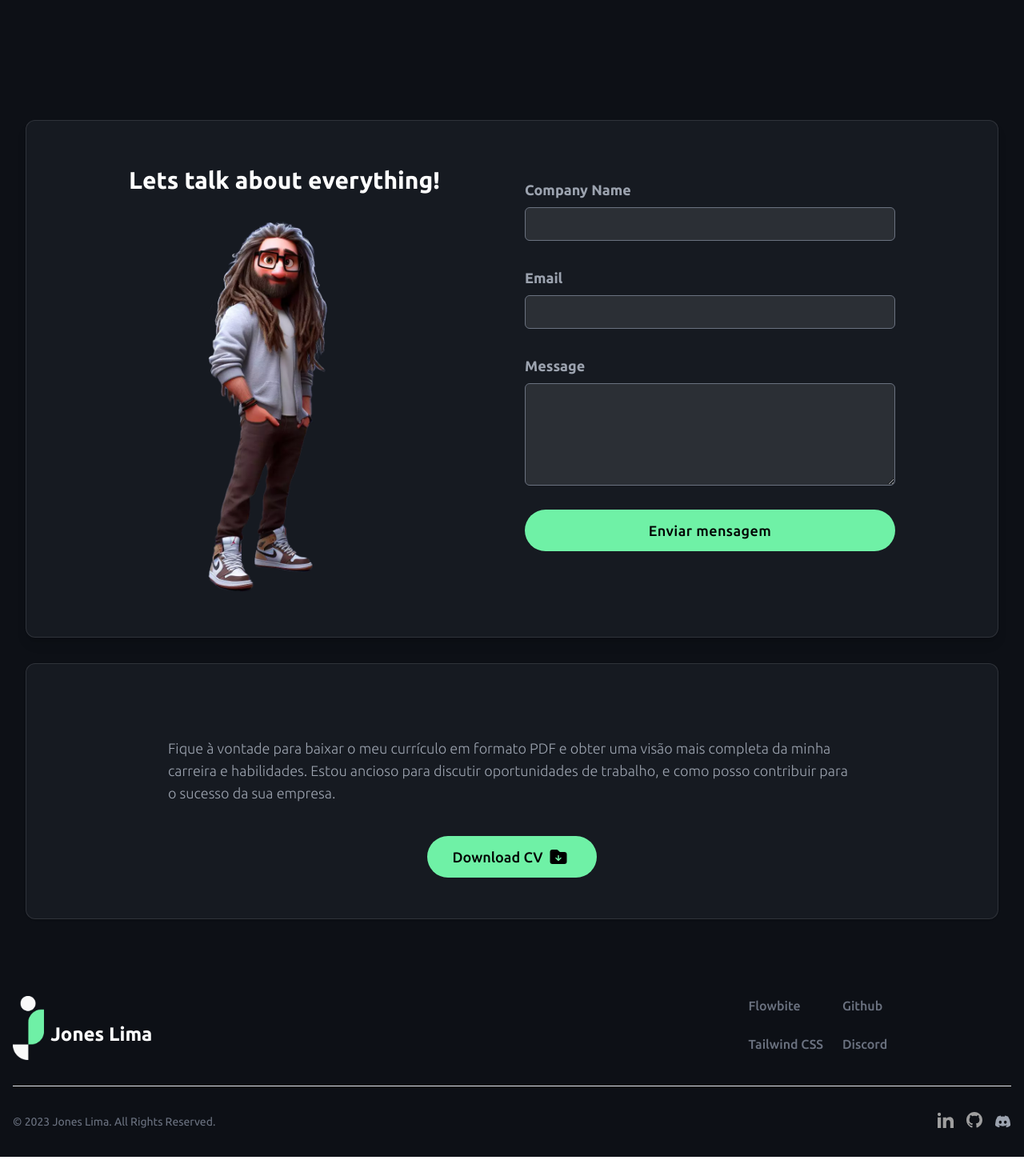
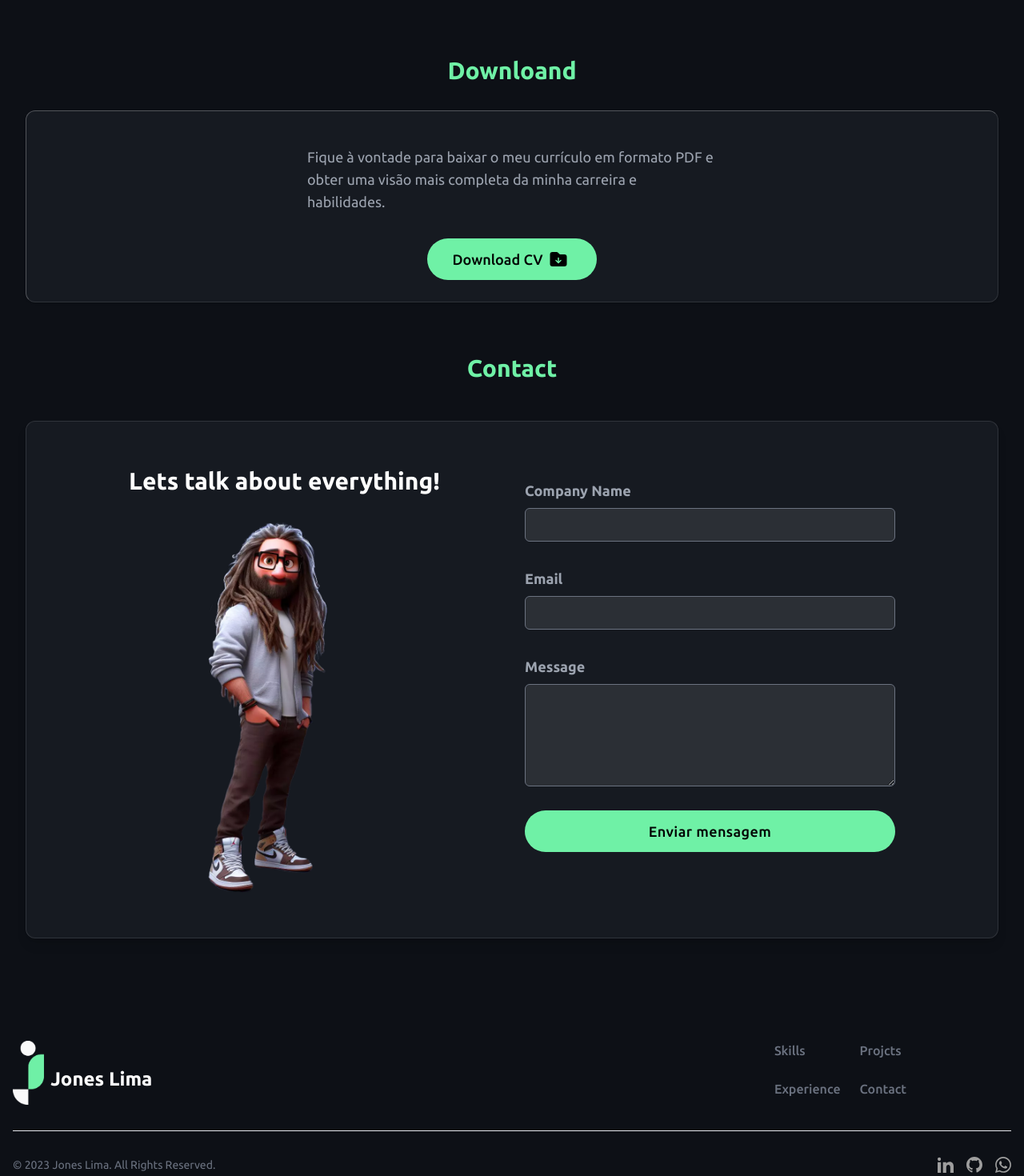
Before and after one commit to jonesrasta/portifolio_dev_ux, a Vue app: page / in a window 1280 px wide. Shown: the part 3020-4490 px from the top of the page at 80% size. Before the commit the page ends 4466 px from the top, so only its background shows below. Built offline with nearby package versions, Linux system fonts and the light colour scheme.

Commit message:
feat: adicionando links

```diff
--- a/src/App.vue
+++ b/src/App.vue
@@ -2,6 +2,7 @@
 import Navbar from "./layout/Nav/Navbar.vue";
 import Logo from "./components/Home/Logo/Logo.vue";
 import Timeline from "./components/Home/Timeline/TimeLine.vue";
+import Projects from "./components/Home/Projects/Projects.vue";
 import Skills from "./components/Home/Skills/SoftSkills.vue";
 import Contact from "./components/Home/Contact/Contact.vue";
 import Download from "./components/Home/Download/Download.vue";
@@ -19,8 +20,9 @@ import Whatsapp from "./layout/Whatsapp/WhatsappButton.vue";
             <Logo />
             <Skills />
             <Timeline />
+            <Projects />
+            <Download />
             <Contact />
-            <Download />
             <Footer />
             <Whatsapp />
         </div>
--- a/src/components/Home/Contact/Contact.vue
+++ b/src/components/Home/Contact/Contact.vue
@@ -2,9 +2,12 @@
 </script>
 
 <template>
-    <div class="container bg-[#0D1016] mb-8 mx-auto px-8">
+    <div class="container bg-[#0D1016] mx-auto px-8 mb-24">
+        <h2 class="text-[#6FF1A6] text-center text-3xl font-bold mb-2">
+            Contact
+        </h2>
         <div
-            class="mt-20 px-8 grid gap-8 grid-cols-1 md:grid-cols-2 md:px-12 lg:px-16 xl:px-32 py-14 mx-auto border border-[#ffffff1c] bg-[#252a3369] hover:border-l-[#ffffff42] hover:border-t-[#ffffff42] rounded-xl text-white shadow-lg">
+            class="mt-12 px-8 grid gap-8 grid-cols-1 md:grid-cols-2 md:px-12 lg:px-16 xl:px-32 py-14 mx-auto border border-[#ffffff1c] bg-[#252a3369] hover:border-l-[#ffffff42] hover:border-t-[#ffffff42] rounded-xl text-white shadow-lg">
             <div class="flex flex-col justify-between">
                 <div>
                     <h2 class="text-3xl font-bold leading-tight">Lets talk about everything!</h2>
--- a/src/components/Home/Download/Download.vue
+++ b/src/components/Home/Download/Download.vue
@@ -5,15 +5,17 @@
 
 <template>
   <div class="mx-auto container mb-16">
+    <h2 class="text-[#6FF1A6] text-center text-3xl font-bold mb-8">
+            Downloand
+    </h2>
     <div
-      class="border border-[#ffffff1c] bg-[#252a3369] hover:border-l-[#ffffff42] hover:border-t-[#ffffff42] rounded-xl shadow flex-col max-sm:p-8 flex items-center justify-center mx-8 h-80 max-sm:h-96 max-sm:mx-8">
+      class="border border-[#ffffff1c] bg-[#252a3369] border-l-[#ffffff42] border-t-[#ffffff42] rounded-xl shadow flex-col max-sm:p-8 flex items-center justify-center mx-8 h-60 max-sm:h-72 max-sm:mx-8">
       <p
-        class="flex flex-col justify-center max-sm:w-80 max-sm:px-6 content-center w-[860px] my-10 max-lg:w-[460px] text-gray-400 font-thin text-lg max-sm:text-base">
+        class="flex flex-col justify-center max-sm:w-80 max-sm:px-6 content-center max-w-lg my-8 mt-4  max-lg:w-[460px] text-gray-400 text-lg max-sm:text-base">
         Fique à vontade para baixar o meu currículo em formato PDF e obter
-        uma visão mais completa da minha carreira e habilidades. Estou ancioso
-        para discutir oportunidades de trabalho, e como posso contribuir para o
-        sucesso da sua empresa.
+        uma visão mais completa da minha carreira e habilidades.
       </p>
+      <button>
       <a :href="'/files/Jones Lima.pdf'" download target="blank" type="button"
         class="bg-[#6FF1A6] flex items-center rounded-full bg-primary py-3 px-8 text-lg font-medium transition duration-150 ease-in-out hover:bg-primary-600 hover:shadow-[0_8px_9px_-4px_rgba(59,113,202,0.3),0_4px_18px_0_rgba(59,113,202,0.2)] focus:bg-primary-600 focus:shadow-[0_8px_9px_-4px_rgba(59,113,202,0.3),0_4px_18px_0_rgba(59,113,202,0.2)] focus:outline-none focus:ring-0 active:bg-primary-700 active:shadow-[0_8px_9px_-4px_rgba(59,113,202,0.3),0_4px_18px_0_rgba(59,113,202,0.2)] dark:shadow-[0_4px_9px_-4px_rgba(59,113,202,0.5)]">
         Download CV
@@ -23,6 +25,7 @@
             clip-rule="evenodd" />
         </svg>
       </a>
+    </button>
     </div>
   </div>
 </template>
--- a/src/components/Home/Logo/Logo.vue
+++ b/src/components/Home/Logo/Logo.vue
@@ -64,7 +64,7 @@ spotlights.forEach((spotlight) => {
                 <p class="mb-8 text-lg font-normal text-gray-400 lg:text-xl dark:text-gray-400">Desenvolvedor Front-End
                     dedicado, minha paixão reside na superação de desafios e na concepção de soluções eficazes.</p>
                 <div class="flex flex-col sm:flex-row sm:space-y-0 space-x-6 max-sm:space-y-6">
-                    <a href="#"
+                    <a href="https://wa.me/+5511955509876" target="_blank"
                         class="inline-flex justify-center items-center py-3 px-8 text-lg font-medium text-center rounded-full bg-[#6FF1A6] transition duration-150 ease-in-out hover:bg-primary-600 hover:shadow-[0_8px_9px_-4px_rgba(59,113,202,0.3),0_4px_18px_0_rgba(59,113,202,0.2)] focus:bg-primary-600 focus:shadow-[0_8px_9px_-4px_rgba(59,113,202,0.3),0_4px_18px_0_rgba(59,113,202,0.2)] focus:outline-none focus:ring-0 active:bg-primary-700 active:shadow-[0_8px_9px_-4px_rgba(59,113,202,0.3),0_4px_18px_0_rgba(59,113,202,0.2)] dark:shadow-[0_4px_9px_-4px_rgba(59,113,202,0.5)]">
                         Saiba mais
                         <svg class="w-4 h-4 ml-3 rtl:rotate-180" aria-hidden="true" xmlns="http://www.w3.org/2000/svg"
@@ -73,8 +73,8 @@ spotlights.forEach((spotlight) => {
                                 d="M1 5h12m0 0L9 1m4 4L9 9" />
                         </svg>
                     </a>
-                    <a href="#"
-                        class="inline-flex justify-center items-center text-[#6FF1A6] hover:underline hover:text-[#5ff89f]">
+                    <a href="https://wa.me/+5511955509876"
+                        class="inline-flex justify-center items-center text-[#6FF1A6] hover:underline hover:text-[#5ff89f]" target="_blank">
                         LET’S CHAT!
                     </a>
                 </div>
--- /dev/null
+++ b/src/components/Home/Projects/Projects.vue
@@ -0,0 +1,8 @@
+<script setup>
+</script>
+
+<template>
+</template>
+<style scoped>
+
+</style>
--- a/src/layout/Footer/Footer.vue
+++ b/src/layout/Footer/Footer.vue
@@ -14,20 +14,20 @@
               <div>
                   <ul class="text-gray-500 dark:text-gray-400 font-medium">
                       <li class="mb-6">
-                          <a href="https://flowbite.com/" class="hover:underline">Flowbite</a>
+                          <a href="https://flowbite.com/" class="hover:underline">Skills</a>
                       </li>
                       <li>
-                          <a href="https://tailwindcss.com/" class="hover:underline">Tailwind CSS</a>
+                          <a href="https://tailwindcss.com/" class="hover:underline">Experience</a>
                       </li>
                   </ul>
               </div>
               <div>
                   <ul class="text-gray-500 dark:text-gray-400 font-medium">
                       <li class="mb-6">
-                          <a href="https://github.com/themesberg/flowbite" class="hover:underline ">Github</a>
+                          <a href="https://github.com/themesberg/flowbite" class="hover:underline ">Projcts</a>
                       </li>
                       <li>
-                          <a href="https://discord.gg/4eeurUVvTy" class="hover:underline">Discord</a>
+                          <a href="https://discord.gg/4eeurUVvTy" class="hover:underline">Contact</a>
                       </li>
                   </ul>
               </div>
@@ -38,19 +38,20 @@
           <span class="text-sm text-gray-500 sm:text-center dark:text-gray-400">© 2023 <a href="https://flowbite.com/" class="hover:underline">Jones Lima</a>. All Rights Reserved.
           </span>
           <div class="flex mt-4 sm:justify-center sm:mt-0 gap-x-4">
-              <a href="#">
+              <a href="https://www.linkedin.com/in/joneslima/" target="_blank">
                 <svg xmlns="http://www.w3.org/2000/svg" fill="#9E9E9E" width="20" height="20" viewBox="0 0 24 24"><path d="M4.98 3.5c0 1.381-1.11 2.5-2.48 2.5s-2.48-1.119-2.48-2.5c0-1.38 1.11-2.5 2.48-2.5s2.48 1.12 2.48 2.5zm.02 4.5h-5v16h5v-16zm7.982 0h-4.968v16h4.969v-8.399c0-4.67 6.029-5.052 6.029 0v8.399h4.988v-10.131c0-7.88-8.922-7.593-11.018-3.714v-2.155z"/></svg>
                   <span class="sr-only">Facebook page</span>
               </a>
-              <a href="#" class="text-gray-500 hover:text-[#6FF1A6] dark:hover:text-white">
+              <a href="https://github.com/jonesrasta" class="text-gray-500 hover:text-[#6FF1A6] dark:hover:text-white" target="_blank">
                 <svg xmlns="http://www.w3.org/2000/svg" fill="#9E9E9E" width="20" height="20" viewBox="0 0 24 24"><path d="M12 0c-6.626 0-12 5.373-12 12 0 5.302 3.438 9.8 8.207 11.387.599.111.793-.261.793-.577v-2.234c-3.338.726-4.033-1.416-4.033-1.416-.546-1.387-1.333-1.756-1.333-1.756-1.089-.745.083-.729.083-.729 1.205.084 1.839 1.237 1.839 1.237 1.07 1.834 2.807 1.304 3.492.997.107-.775.418-1.305.762-1.604-2.665-.305-5.467-1.334-5.467-5.931 0-1.311.469-2.381 1.236-3.221-.124-.303-.535-1.524.117-3.176 0 0 1.008-.322 3.301 1.23.957-.266 1.983-.399 3.003-.404 1.02.005 2.047.138 3.006.404 2.291-1.552 3.297-1.23 3.297-1.23.653 1.653.242 2.874.118 3.176.77.84 1.235 1.911 1.235 3.221 0 4.609-2.807 5.624-5.479 5.921.43.372.823 1.102.823 2.222v3.293c0 .319.192.694.801.576 4.765-1.589 8.199-6.086 8.199-11.386 0-6.627-5.373-12-12-12z"/></svg>
                   <span class="sr-only">GitHub account</span>
               </a>
-              <a href="#">
-                <svg class="w-5 h-6 text-gray-400" aria-hidden="true" xmlns="http://www.w3.org/2000/svg" fill="currentColor" viewBox="0 0 21 16">
-                        <path d="M16.942 1.556a16.3 16.3 0 0 0-4.126-1.3 12.04 12.04 0 0 0-.529 1.1 15.175 15.175 0 0 0-4.573 0 11.585 11.585 0 0 0-.535-1.1 16.274 16.274 0 0 0-4.129 1.3A17.392 17.392 0 0 0 .182 13.218a15.785 15.785 0 0 0 4.963 2.521c.41-.564.773-1.16 1.084-1.785a10.63 10.63 0 0 1-1.706-.83c.143-.106.283-.217.418-.33a11.664 11.664 0 0 0 10.118 0c.137.113.277.224.418.33-.544.328-1.116.606-1.71.832a12.52 12.52 0 0 0 1.084 1.785 16.46 16.46 0 0 0 5.064-2.595 17.286 17.286 0 0 0-2.973-11.59ZM6.678 10.813a1.941 1.941 0 0 1-1.8-2.045 1.93 1.93 0 0 1 1.8-2.047 1.919 1.919 0 0 1 1.8 2.047 1.93 1.93 0 0 1-1.8 2.045Zm6.644 0a1.94 1.94 0 0 1-1.8-2.045 1.93 1.93 0 0 1 1.8-2.047 1.918 1.918 0 0 1 1.8 2.047 1.93 1.93 0 0 1-1.8 2.045Z"/>
-                    </svg>
-                  <span class="sr-only">Twitter page</span>
+              <a href="https://wa.me/+5511955509876" target="_blank">
+                <svg xmlns="http://www.w3.org/2000/svg" fill="#9E9E9E" width="20" height="20"  viewBox="0 0 24 24">
+              <path
+                d="M.057 24l1.687-6.163c-1.041-1.804-1.588-3.849-1.587-5.946.003-6.556 5.338-11.891 11.893-11.891 3.181.001 6.167 1.24 8.413 3.488 2.245 2.248 3.481 5.236 3.48 8.414-.003 6.557-5.338 11.892-11.893 11.892-1.99-.001-3.951-.5-5.688-1.448l-6.305 1.654zm6.597-3.807c1.676.995 3.276 1.591 5.392 1.592 5.448 0 9.886-4.434 9.889-9.885.002-5.462-4.415-9.89-9.881-9.892-5.452 0-9.887 4.434-9.889 9.884-.001 2.225.651 3.891 1.746 5.634l-.999 3.648 3.742-.981zm11.387-5.464c-.074-.124-.272-.198-.57-.347-.297-.149-1.758-.868-2.031-.967-.272-.099-.47-.149-.669.149-.198.297-.768.967-.941 1.165-.173.198-.347.223-.644.074-.297-.149-1.255-.462-2.39-1.475-.883-.788-1.48-1.761-1.653-2.059-.173-.297-.018-.458.13-.606.134-.133.297-.347.446-.521.151-.172.2-.296.3-.495.099-.198.05-.372-.025-.521-.075-.148-.669-1.611-.916-2.206-.242-.579-.487-.501-.669-.51l-.57-.01c-.198 0-.52.074-.792.372s-1.04 1.016-1.04 2.479 1.065 2.876 1.213 3.074c.149.198 2.095 3.2 5.076 4.487.709.306 1.263.489 1.694.626.712.226 1.36.194 1.872.118.571-.085 1.758-.719 2.006-1.413.248-.695.248-1.29.173-1.414z" />
+            </svg>
+                  <span class="sr-only">WhatsApp</span>
               </a>
           </div>
       </div>
```
Also changed, not shown: src/layout/Nav/Navbar.vue (+26 -30 lines), 1 other file (tests, documents, lock files or other folders).
